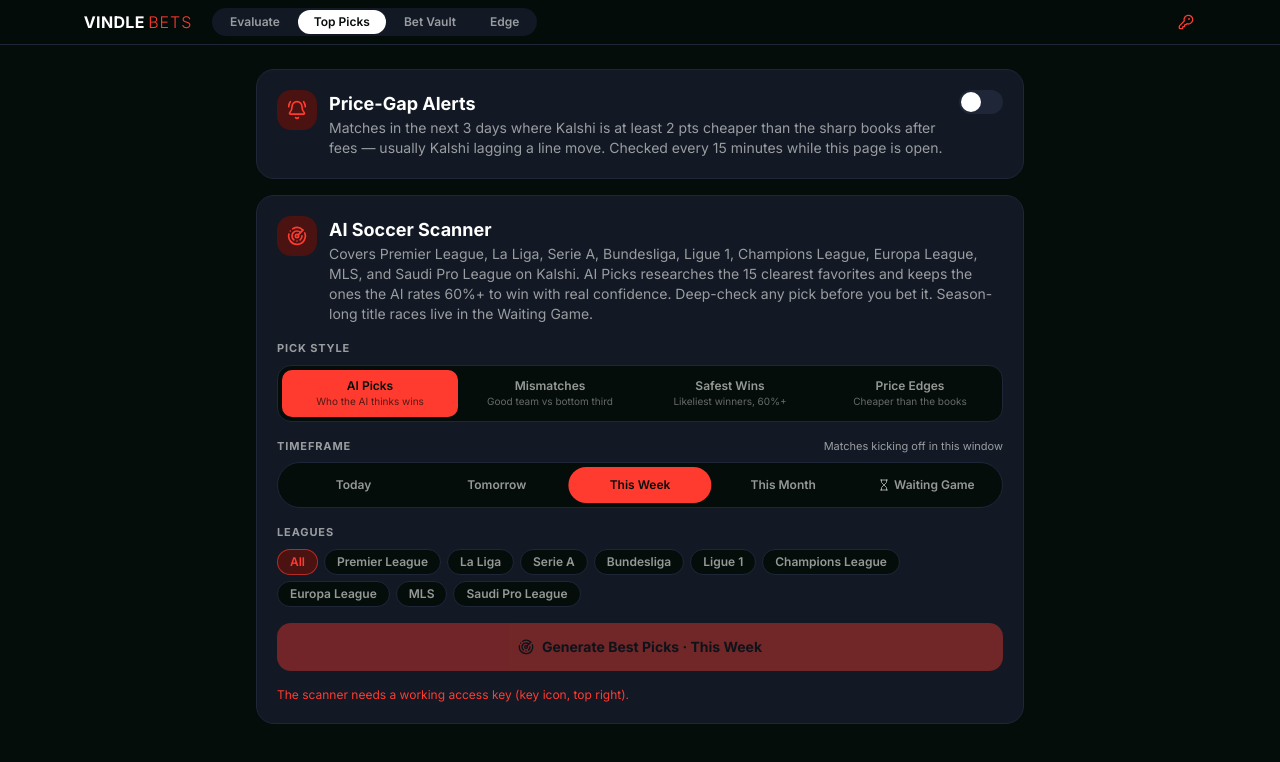
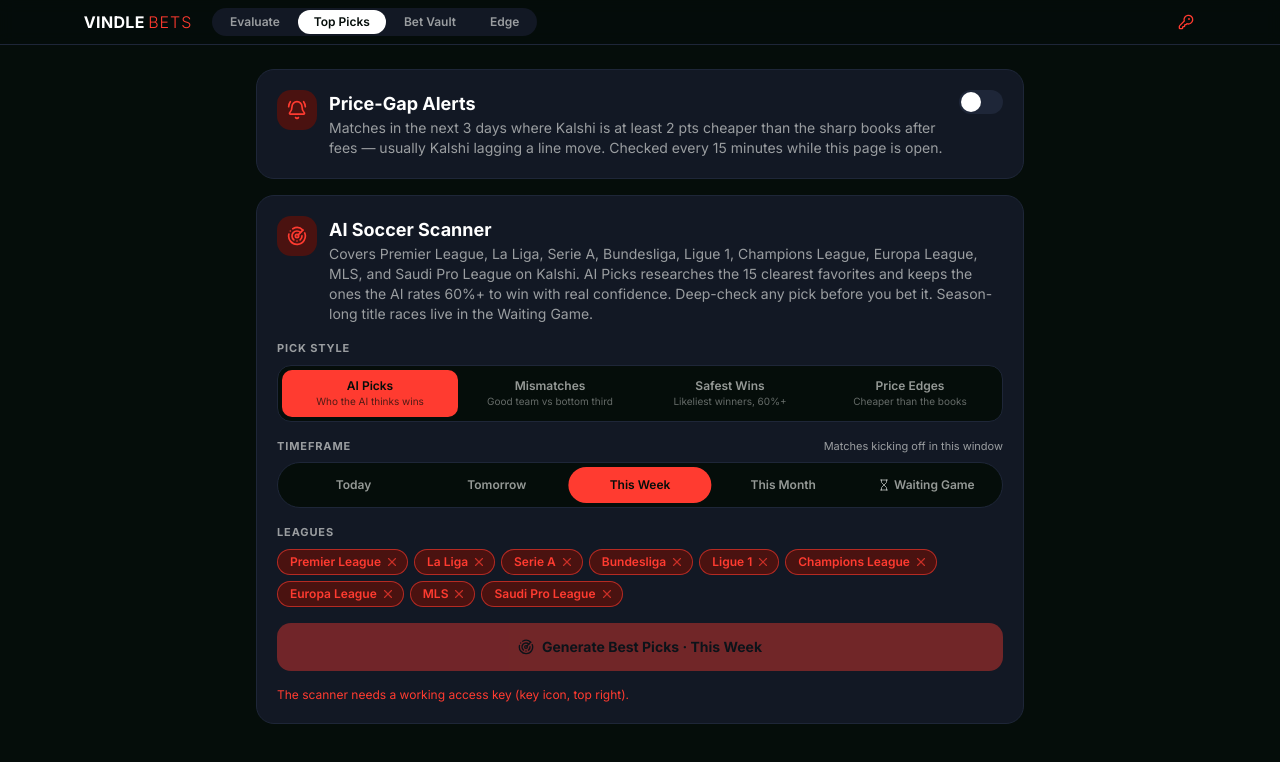
Before and after one commit to mcvindleswebsite/appclone, a Next.js app: page /bet in a window 1280 px wide. Both pictures are taken after a click on the button "Top Picks". Shown: the top 762 px of the page. Built offline with nearby package versions, Linux system fonts and the light colour scheme; a web font is replaced by a local one.

Commit message:
Feat: X out leagues in the /bet Top Picks league selector
Every league starts in; tap to exclude (struck through, +) or bring back (x).
Exclusions are remembered in the browser; Reset brings everything back.

Co-Authored-By: Claude Opus 5.5 <noreply@anthropic.com>

```diff
--- a/src/components/sites/bet/Scanner.tsx
+++ b/src/components/sites/bet/Scanner.tsx
@@ -1,6 +1,6 @@
 "use client";
 
-import { ArrowRightLeft, Hourglass, Loader2, Microscope, Radar, RefreshCw, Vault } from "lucide-react";
+import { ArrowRightLeft, Hourglass, Loader2, Microscope, Plus, Radar, RefreshCw, Vault, X } from "lucide-react";
 import { useEffect, useState } from "react";
 
 import { adviseStake, type BankrollSettings } from "@/lib/bet/bankroll";
@@ -104,40 +104,60 @@ function TimeSlider({ value, onChange }: { value: TimeWindow; onChange: (w: Time
   );
 }
 
-/** League chips: tap to toggle, "All" resets. At least one league always stays on. */
+/** Leagues the viewer has X'd out, remembered in this browser. */
+const EXCLUDED_LEAGUES_STORAGE = "mcvindle_bet_excluded_leagues";
+
+/**
+ * League chips: every league starts in; tap one to X it out (struck through), tap again to
+ * bring it back. The last league left can't be removed.
+ */
 function LeaguePicker({ value, onChange }: { value: Set<ScanLeague>; onChange: (next: Set<ScanLeague>) => void }) {
-  const all = value.size === SCAN_LEAGUES.length;
-  const chip = (on: boolean) =>
-    cn(
-      "rounded-full border px-3 py-1 text-xs font-semibold transition-colors",
-      on
-        ? "border-(--accent)/60 bg-(--accent-deep) text-(--accent)"
-        : "border-[#1E2638] bg-[#050D0A] text-[#F5F7F4]/60 hover:text-white"
-    );
+  const excluded = SCAN_LEAGUES.filter((l) => !value.has(l));
   return (
     <div className="flex flex-col gap-2">
-      <p className={T.label}>Leagues</p>
+      <div className="flex items-baseline justify-between gap-2">
+        <p className={T.label}>Leagues</p>
+        {excluded.length > 0 && (
+          <button
+            type="button"
+            onClick={() => onChange(new Set(SCAN_LEAGUES))}
+            className="text-[11px] text-[#F5F7F4]/60 hover:text-white"
+          >
+            Reset ({excluded.length} out)
+          </button>
+        )}
+      </div>
       <div className="flex flex-wrap gap-1.5">
-        <button type="button" aria-pressed={all} onClick={() => onChange(new Set(SCAN_LEAGUES))} className={chip(all)}>
-          All
-        </button>
         {SCAN_LEAGUES.map((league) => {
-          const on = !all && value.has(league);
+          const on = value.has(league);
+          const last = on && value.size === 1;
           return (
             <button
               key={league}
               type="button"
               aria-pressed={on}
+              aria-label={on ? `Exclude ${league}` : `Include ${league}`}
+              disabled={last}
+              title={last ? "At least one league stays in" : undefined}
               onClick={() => {
-                // From "All", a tap narrows to that one league; otherwise it toggles.
-                const next = all ? new Set<ScanLeague>() : new Set(value);
+                const next = new Set(value);
                 if (on) next.delete(league);
                 else next.add(league);
-                onChange(next.size ? next : new Set(SCAN_LEAGUES));
+                onChange(next);
               }}
-              className={chip(on)}
+              className={cn(
+                "flex items-center gap-1 rounded-full border py-1 pr-2 pl-3 text-xs font-semibold transition-colors disabled:cursor-not-allowed",
+                on
+                  ? "border-(--accent)/60 bg-(--accent-deep) text-(--accent)"
+                  : "border-[#1E2638] bg-[#050D0A] text-[#F5F7F4]/40 line-through decoration-[#FF3B30]/70 hover:text-[#F5F7F4]/70"
+              )}
             >
               {league}
+              {on ? (
+                <X className={cn("size-3.5", last ? "opacity-30" : "opacity-70")} aria-hidden />
+              ) : (
+                <Plus className="size-3.5 opacity-70" aria-hidden />
+              )}
             </button>
           );
         })}
@@ -261,6 +281,20 @@ export function Scanner({
   const [logged, setLogged] = useState<string | null>(null);
   const [frame, setFrame] = useState<TimeWindow>("week");
   const [leagues, setLeagues] = useState<Set<ScanLeague>>(() => new Set(SCAN_LEAGUES));
+  // Restore X'd-out leagues after mount (localStorage isn't readable during the server render).
+  useEffect(() => {
+    const restore = setTimeout(() => {
+      try {
+        const saved = JSON.parse(localStorage.getItem(EXCLUDED_LEAGUES_STORAGE) ?? "[]") as unknown;
+        const out = new Set(Array.isArray(saved) ? saved : []);
+        const kept = SCAN_LEAGUES.filter((l) => !out.has(l));
+        if (kept.length && kept.length < SCAN_LEAGUES.length) setLeagues(new Set(kept));
+      } catch {
+        // Nothing saved, or storage blocked: every league stays in.
+      }
+    }, 0);
+    return () => clearTimeout(restore);
+  }, []);
   /** The clock the timeframe filter reads; refreshed each minute so "Today" rolls over. */
   const [now, setNow] = useState(() => Date.now());
   useEffect(() => {
@@ -388,6 +422,11 @@ export function Scanner({
           onChange={(next) => {
             setLeagues(next);
             setLogged(null);
+            try {
+              localStorage.setItem(EXCLUDED_LEAGUES_STORAGE, JSON.stringify(SCAN_LEAGUES.filter((l) => !next.has(l))));
+            } catch {
+              // Private mode: the choice lasts for this visit.
+            }
           }}
         />
         <button
@@ -413,7 +452,11 @@ export function Scanner({
         {loading && (
           <p className={cn("text-xs", T.muted)}>
             Full-market analysis: every active {frame === "futures" ? "title market" : "fixture"} in{" "}
-            {leagues.size === SCAN_LEAGUES.length ? "all leagues" : [...leagues].join(", ")} for {windowLabel.toLowerCase()} is
+            {leagues.size === SCAN_LEAGUES.length
+              ? "all leagues"
+              : leagues.size >= SCAN_LEAGUES.length - 3
+                ? `all leagues except ${SCAN_LEAGUES.filter((l) => !leagues.has(l)).join(", ")}`
+                : [...leagues].join(", ")} for {windowLabel.toLowerCase()} is
             priced against the sharp books, then the 15 best candidates are researched against your Bet Vault record.
             Usually under a minute.
           </p>
```
